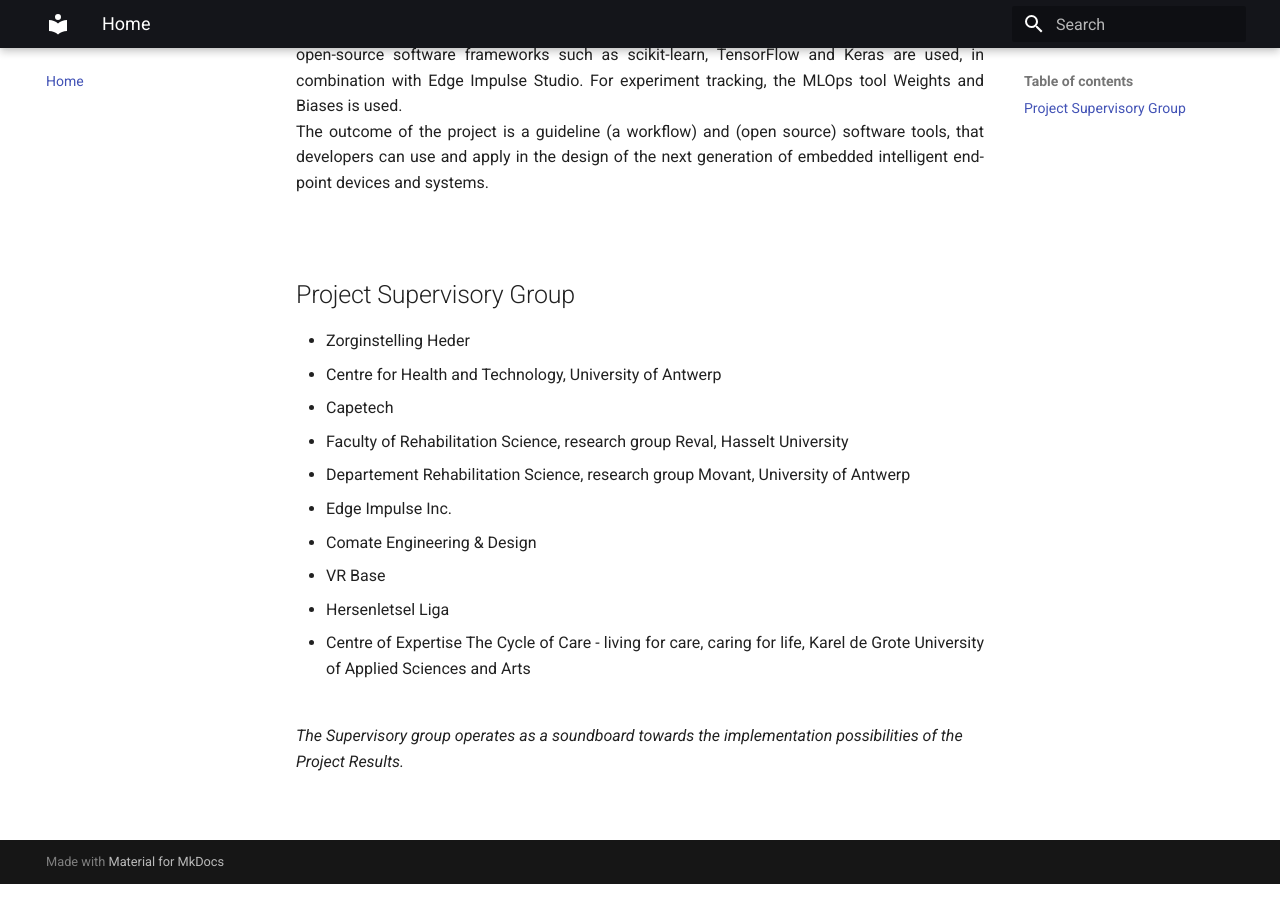
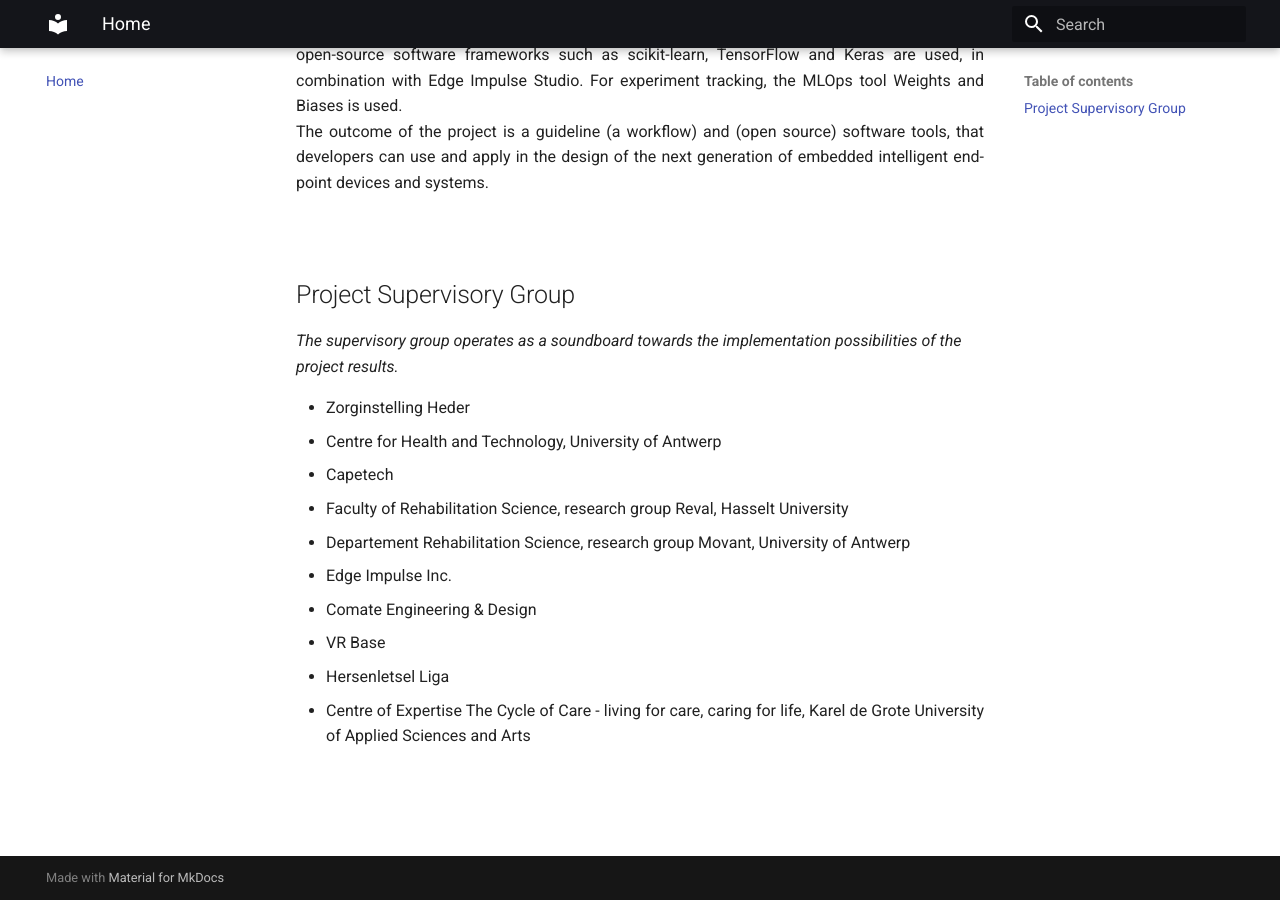
Before and after one commit to MLatE2dge/MLatE2dge.github.io, an MkDocs documentation site: the page built from docs/index.md, in a window 1280 px wide and 900 px high, scrolled down 1084 px. Built offline with MkDocs 1.6.1 and Material for MkDocs 9.7.7, drawn with Linux system fonts in a browser that asks for light colours; part of the change alters nothing that is shown.

```diff
--- a/docs/index.md
+++ b/docs/index.md
@@ -14,6 +14,8 @@
 
 ## Project Supervisory Group
 
+*The supervisory group operates as a soundboard towards the implementation possibilities of the project results.*
+
 <div style="text-align: justify">
 <ul>
   <li>Zorginstelling Heder</li>
@@ -28,6 +30,5 @@
   <li>Centre of Expertise The Cycle of Care - living for care, caring for life, Karel de Grote University of Applied Sciences and Arts</li>
 </ul>
 </div><br>
-*The Supervisory group operates as a soundboard towards the implementation possibilities of the Project Results.*
 
 <br>
```
